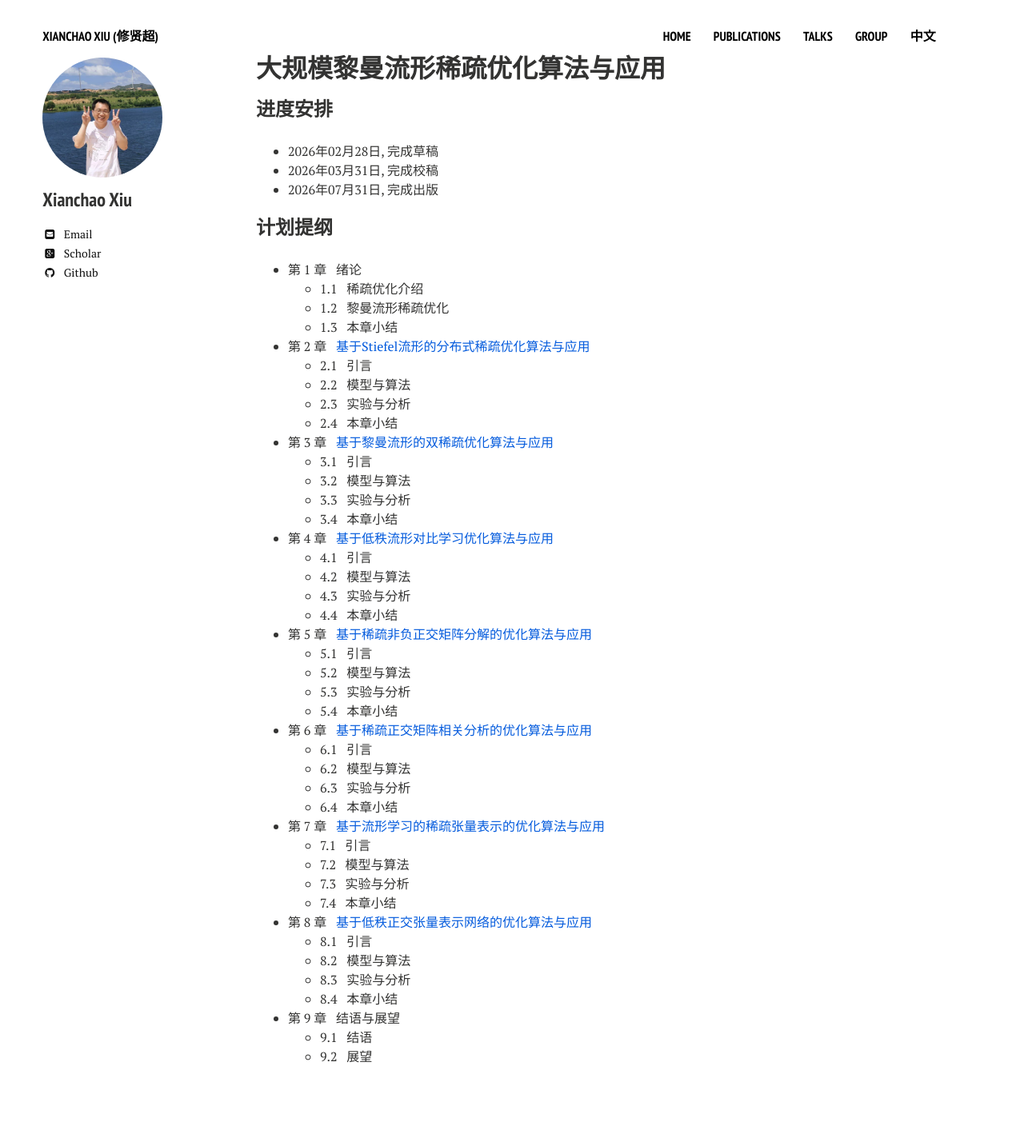
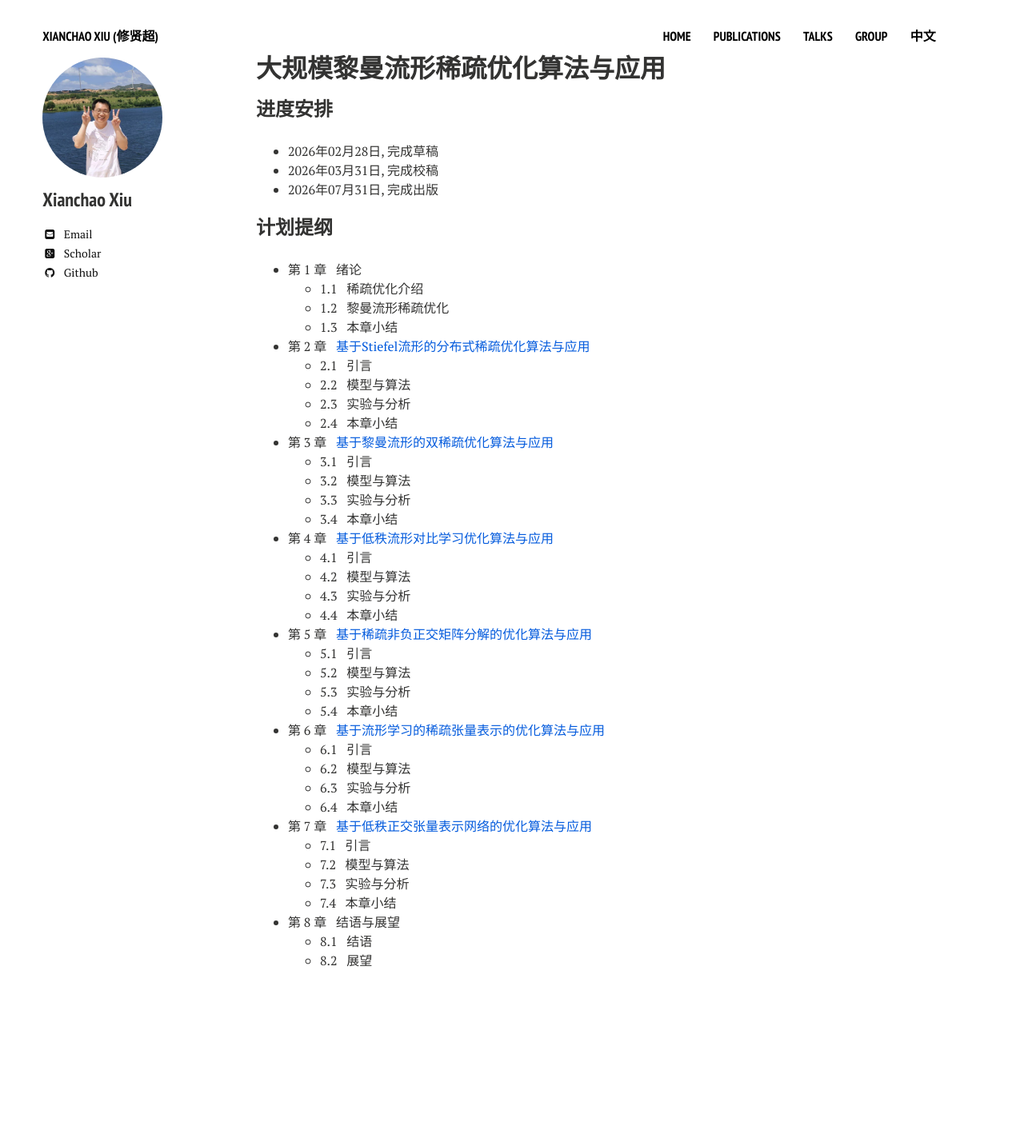
Before and after one commit to xianchaoxiu/xianchaoxiu.github.io, a Jekyll site: the page built from chinese/book/OPT/index.md, in a window 1280 px wide. Shown: the whole page at 80% size. Built offline with Jekyll 4.4.1, drawn with Linux system fonts in a browser that asks for light colours; nearby versions of some CDN libraries; after the commit the page ends 1308 px from its top, so only the background shows below that.

Commit message:
Update index.md

```diff
--- a/chinese/book/OPT/index.md
+++ b/chinese/book/OPT/index.md
@@ -36,21 +36,16 @@ share: false
   - 5.2  &nbsp;  模型与算法
   - 5.3  &nbsp;  实验与分析
   - 5.4  &nbsp;  本章小结
-* 第 6 章 &nbsp;  <a href="https://doi.org/10.1109/TNNLS.2022.3201881" class="textlink" target="_blank"> 基于稀疏正交矩阵相关分析的优化算法与应用 </a> <br>
+* 第 6 章 &nbsp;  <a href="https://doi.org/10.1109/TCSVT.2025.3642736" class="textlink" target="_blank"> 基于流形学习的稀疏张量表示的优化算法与应用 </a> <br>
   - 6.1  &nbsp;  引言
   - 6.2  &nbsp;  模型与算法
   - 6.3  &nbsp;  实验与分析
   - 6.4  &nbsp;  本章小结
-* 第 7 章 &nbsp;  <a href="https://doi.org/10.1109/TCSVT.2025.3642736" class="textlink" target="_blank"> 基于流形学习的稀疏张量表示的优化算法与应用 </a> <br>
+* 第 7 章 &nbsp;  <a href="https://doi.org/10.1016/j.patcog.2025.112496" class="textlink" target="_blank"> 基于低秩正交张量表示网络的优化算法与应用</a> <br>
   - 7.1  &nbsp;  引言
   - 7.2  &nbsp;  模型与算法
   - 7.3  &nbsp;  实验与分析
   - 7.4  &nbsp;  本章小结
-* 第 8 章 &nbsp;  <a href="https://doi.org/10.1016/j.patcog.2025.112496" class="textlink" target="_blank"> 基于低秩正交张量表示网络的优化算法与应用</a> <br>
-  - 8.1  &nbsp;  引言
-  - 8.2  &nbsp;  模型与算法
-  - 8.3  &nbsp;  实验与分析
-  - 8.4  &nbsp;  本章小结
-* 第 9 章 &nbsp;  结语与展望<br>
-  - 9.1  &nbsp;  结语
-  - 9.2  &nbsp;  展望
+* 第 8 章 &nbsp;  结语与展望<br>
+  - 8.1  &nbsp;  结语
+  - 8.2  &nbsp;  展望
```
